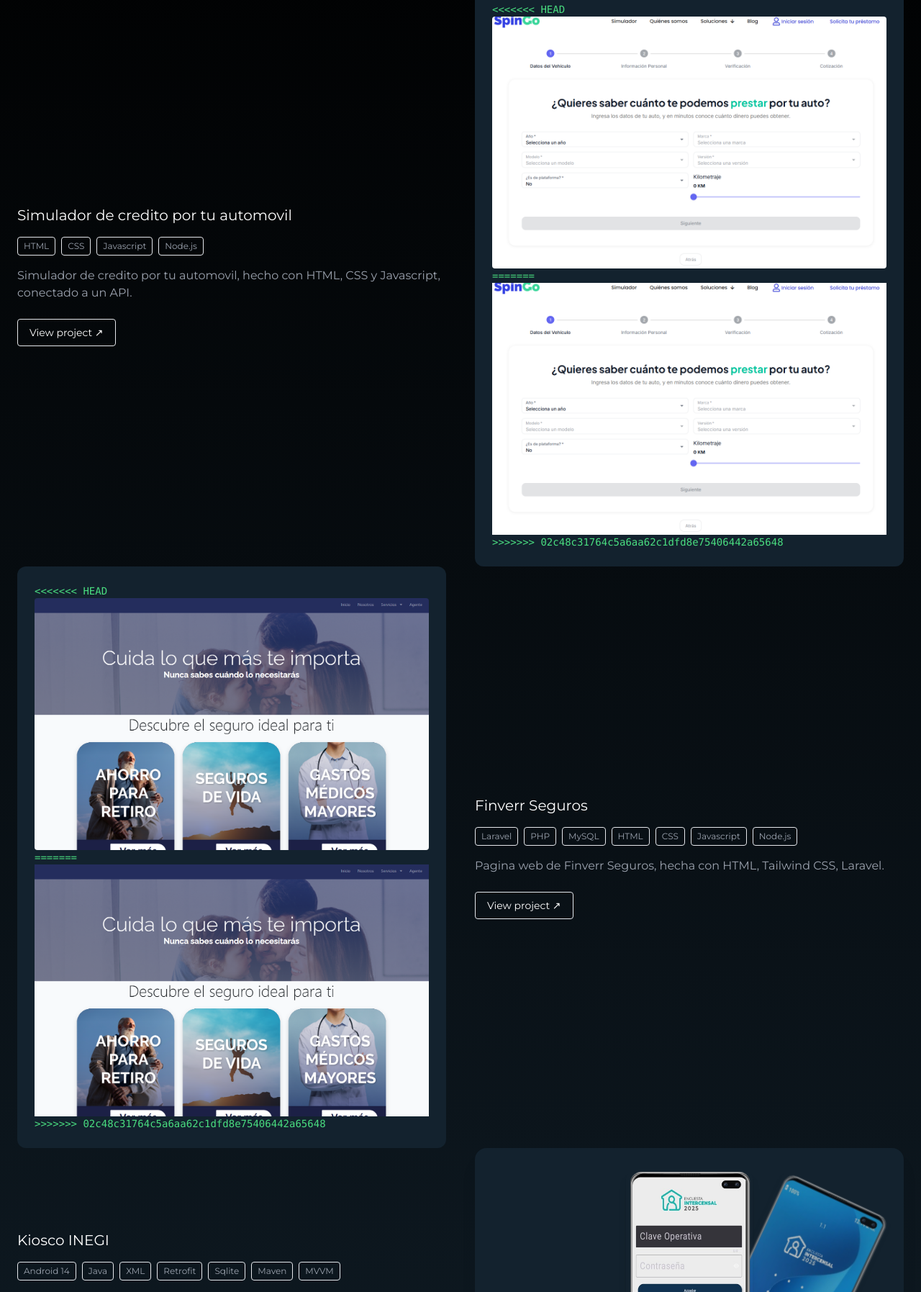
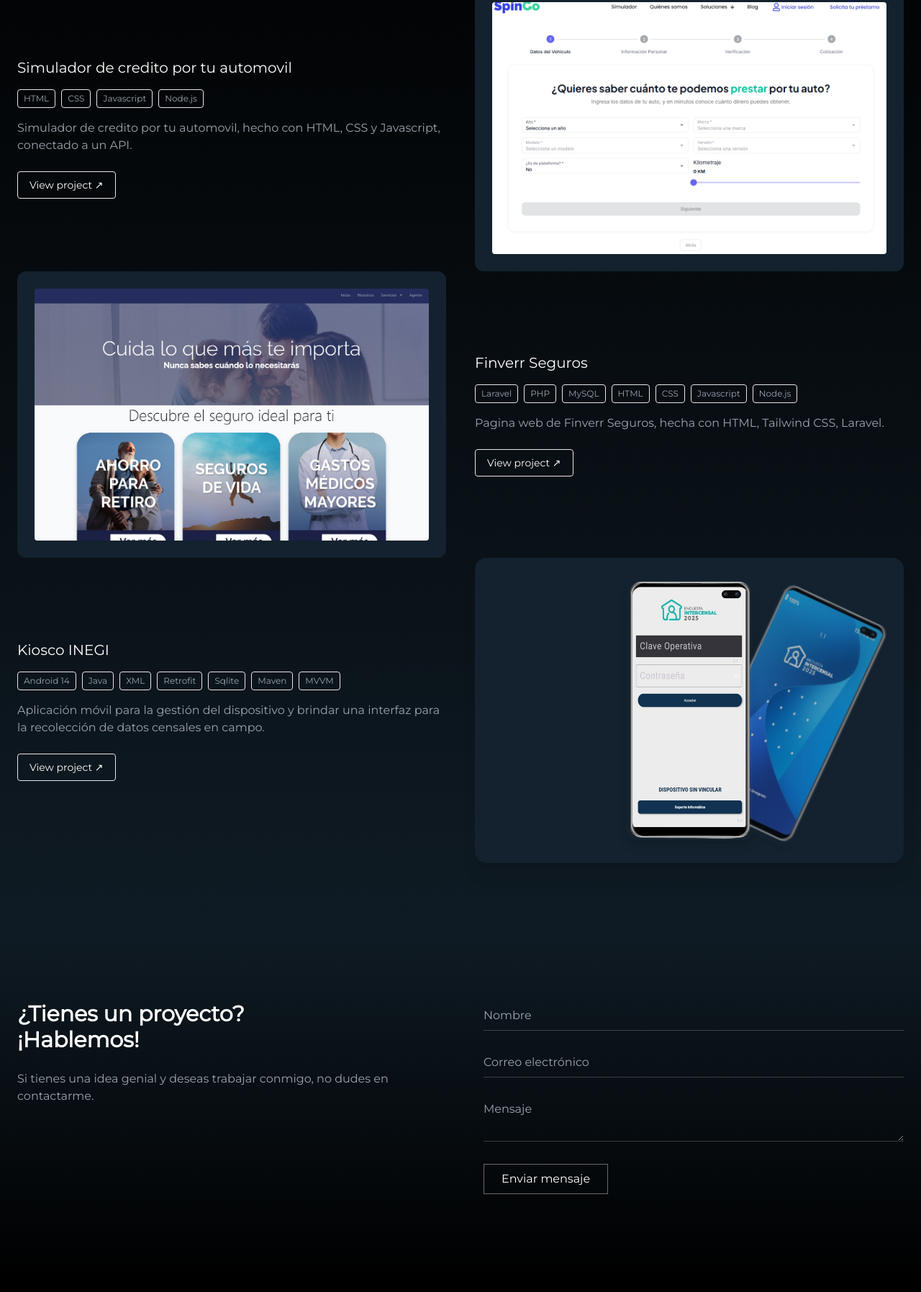
Before and after one commit to JavierAdrianMunoz/JavierAdrianMunoz.github.io, a plain HTML site: page index.html in a window 1280 px wide. Shown: the part 1174-2969 px from the top of the page at 72% size. Drawn offline with nearby package versions, Linux system fonts and the light colour scheme.

```diff
--- a/index.html
+++ b/index.html
@@ -198,11 +198,7 @@
         <div class="bg-card p-6 rounded-xl font-mono text-sm text-green-400
                     hover:-translate-y-2 transition"
              data-aos="fade-left">
-<<<<<<< HEAD
           <img class="md:h-[350px] h-[250px] w-full object-cover rounded hover:scale-105" src="images/SpinGo_Simulador.png" alt="SpinGo_Simulador">
-=======
-          <img class="h-[350px] w-full object-cover" src="images/SpinGo_Simulador.png" alt="SpinGo_Simulador">
->>>>>>> 02c48c31764c5a6aa62c1dfd8e75406442a65648
         </div>
       </div>
 
@@ -242,11 +238,7 @@
         <div class="bg-card p-6 rounded-xl font-mono text-sm text-green-400
                     hover:-translate-y-2 transition"
              data-aos="fade-right">
-<<<<<<< HEAD
           <img class="md:h-[350px] h-[250px] w-full object-cover rounded" src="images/FinverrSeguros.png" alt="FinverrSeguros">
-=======
-          <img class="h-[350px] w-full object-cover" src="images/FinverrSeguros.png" alt="FinverrSeguros">
->>>>>>> 02c48c31764c5a6aa62c1dfd8e75406442a65648
         </div>
       </div>
 
```
